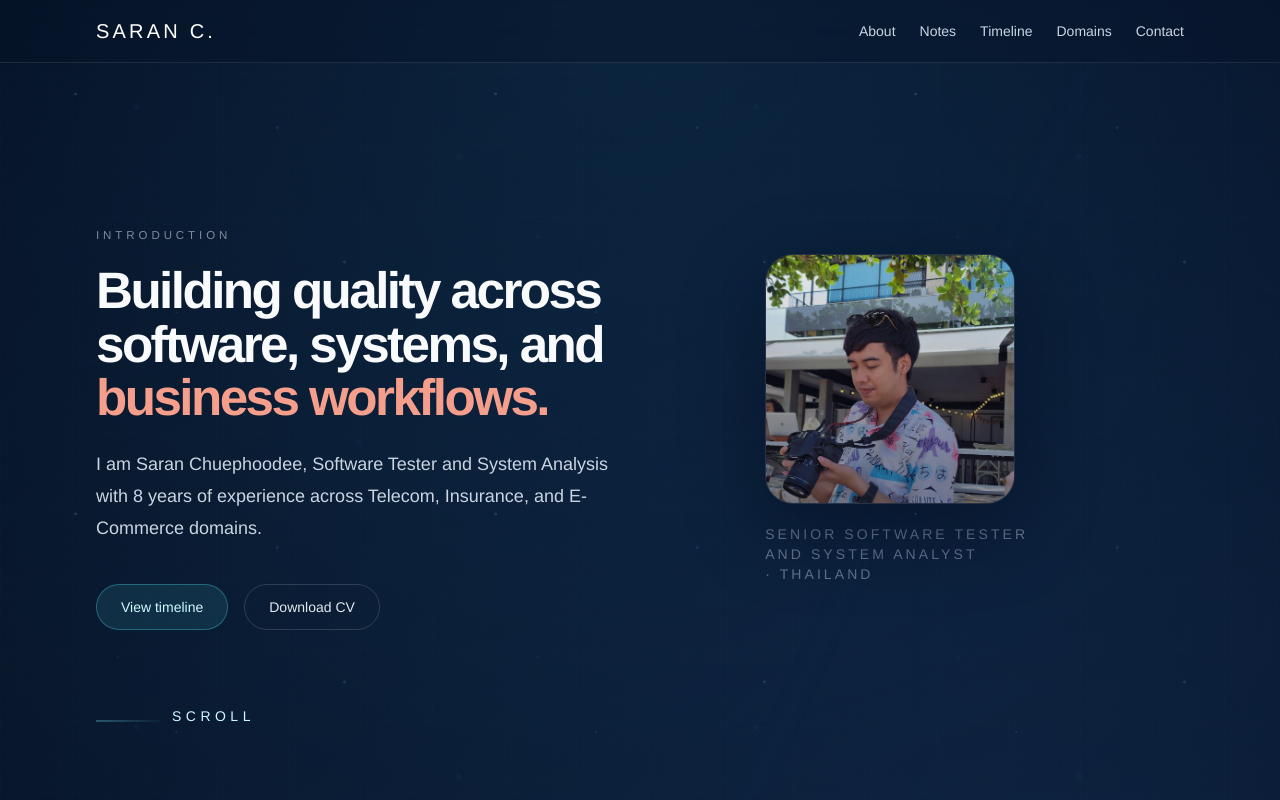
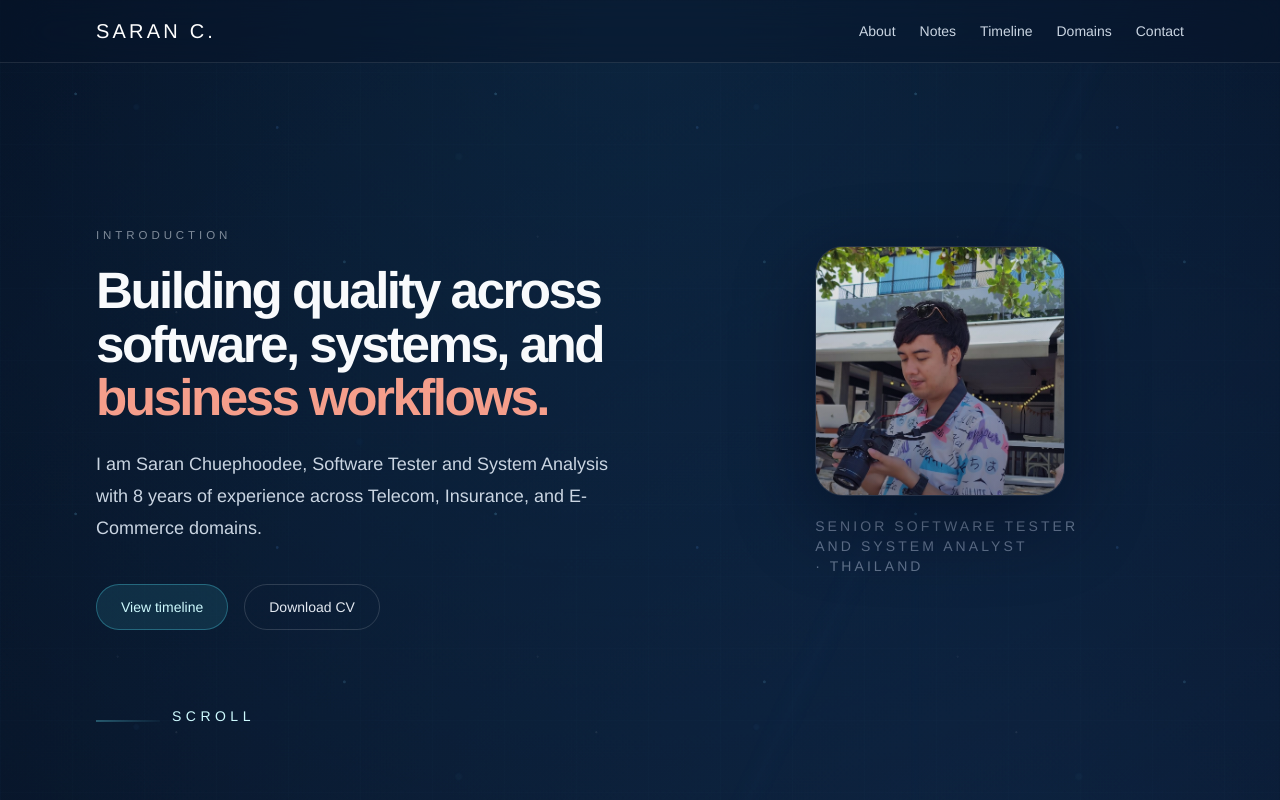
Before and after one commit to KerlZero/Profile_about_me, a Next.js app: page / in a window 1280 px wide. Shown: the top 800 px of the page. Built offline with nearby package versions, Linux system fonts and the light colour scheme; no server answers.

Commit message:
update Position image

```diff
--- a/app/page.tsx
+++ b/app/page.tsx
@@ -122,7 +122,7 @@ export default function HomePage() {
         </div>
 
         <Reveal className="min-w-0" delay={120} direction="right">
-          <div className="mx-auto flex w-full max-w-[22rem] flex-col items-center lg:ml-auto lg:items-start lg:-mt-[1rem]">
+          <div className="mx-auto flex w-full max-w-[22rem] flex-col items-center lg:ml-auto lg:items-start lg:-mt-[1.9375rem] lg:translate-x-[50px]">
             <HeroPhoto src="/profile.jpg" alt={profile.name} />
             <p className="mt-5 text-center text-sm uppercase tracking-[0.22em] text-slate-500 lg:text-left">
               <span className="block">Senior Software Tester</span>
```
